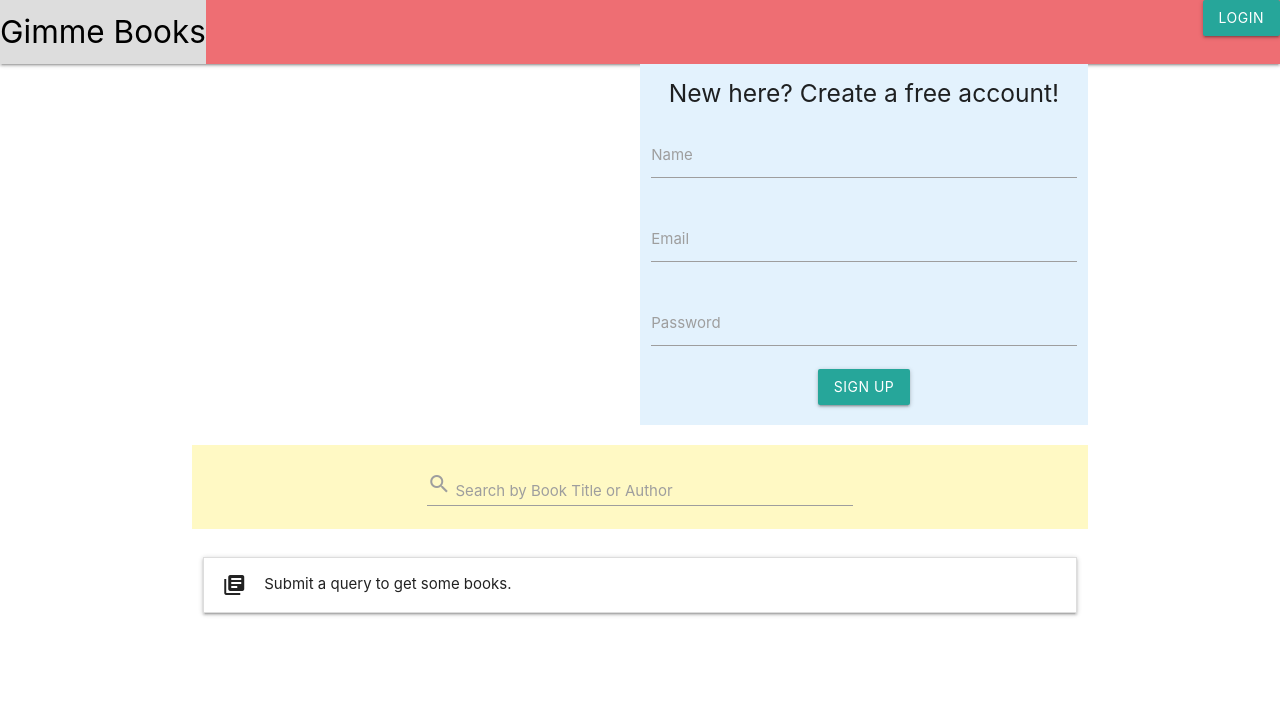
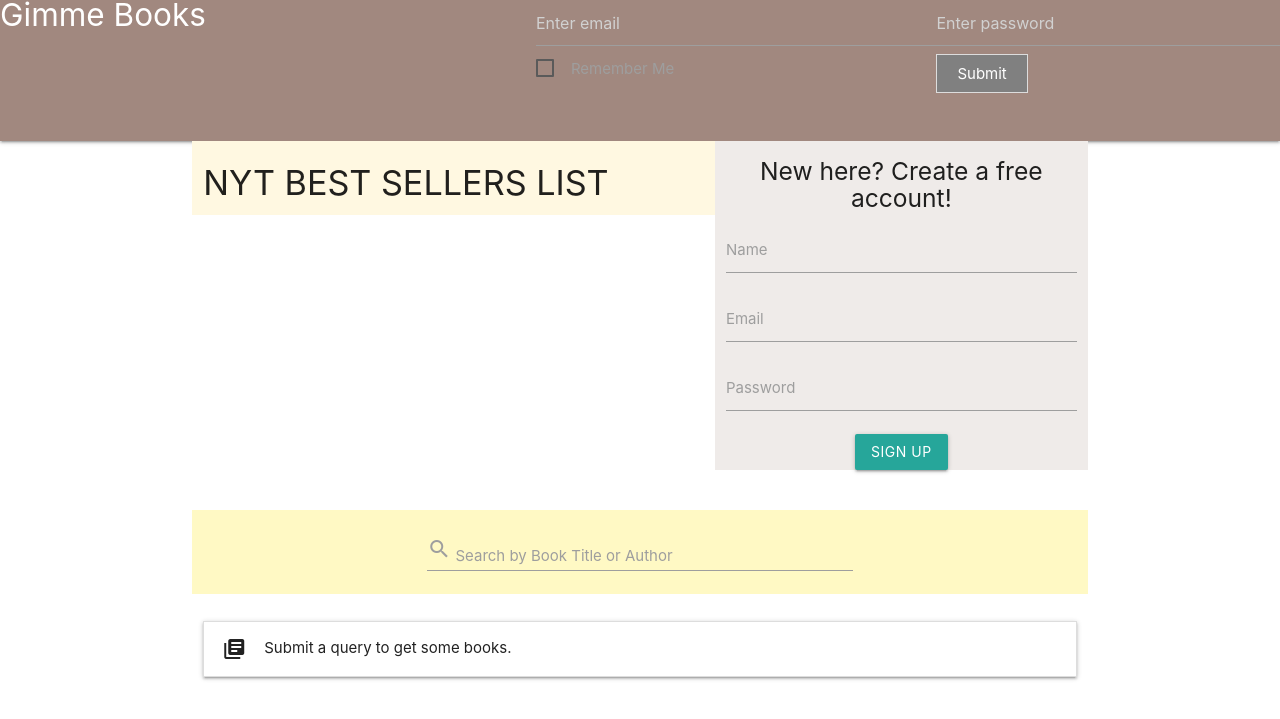
Before and after one commit to homr0/GimmeBooks, a Node server app: page / in a window 1280 px wide. Shown: the top 719 px of the page. Run offline with Node 20, Linux system fonts and the light colour scheme; some libraries are stand-ins or nearby versions.

Commit message:
added best sellers list

```diff
--- a/public/js/books.js
+++ b/public/js/books.js
@@ -1,5 +1,6 @@
-$(document).ready(function() {
-  $("#bookForm").submit(function() {
+// Book search API
+$(document).ready(function () {
+  $("#bookForm").submit(function () {
     var search = $("#search_bar").val();
     console.log(search);
     if (search === "") {
@@ -7,7 +8,7 @@
     } else {
       $.get(
         (query = "https://www.googleapis.com/books/v1/volumes?q=" + search),
-        function(response) {
+        function (response) {
           console.log(response);
 
           $("#search_results .search_book").remove();
@@ -67,7 +68,7 @@
 
               var isbn = $("<p>").html(
                 "<strong>ISBN:</strong> " +
-                  book.industryIdentifiers[0].identifier
+                book.industryIdentifiers[0].identifier
               );
 
               var summary = $("<p>")
@@ -94,3 +95,59 @@
     return false;
   });
 });
+// ------------------------------------------------------------------------------------------------------------
+// Best Sellers API
+
+fetch('https://api.nytimes.com/svc/books/v3/lists.json?list-name=hardcover-fiction&api-key=i4tEIlfDSdFNPbi0sTkQAEpr39J3y9ct', {
+  method: 'get',
+})
+  .then(response => { return response.json(); })
+  .then(json => { updateBestSellers(json); })
+  .catch(error => {
+    console.log('NYT API Error: Defaulting to nytimes archival data.');
+    updateBestSellers(nytimesArchive);
+  });
+
+function updateBestSellers(nytimesBestSellers) {
+  nytimesBestSellers.results.forEach(function (book) {
+    var isbn = book.isbns[1].isbn10;
+    var bookInfo = book.book_details[0];
+    var lastWeekRank = book.rank_last_week || 'n/a';
+    var weeksOnList = book.weeks_on_list || 'New this week!';
+    var listing =
+      '<div id="' + book.rank + '" class="entry">' +
+      '<p>' +
+      '<img src="https://s3-us-west-2.amazonaws.com/s.cdpn.io/387928/book%20placeholder.png" class="book-cover" id="cover-' + book.rank + '">' +
+      '</p>' +
+      '<h5><a href="' + book.amazon_product_url + '" target="_blank">' + bookInfo.title + '</a></h5>' +
+      '<h5>By ' + bookInfo.author + '</h5>' +
+      '<h5 class="publisher">' + bookInfo.publisher + '</h5>' +
+      '<p>' + bookInfo.description + '</p>' +
+      '<div class="stats">' +
+      '<hr>' +
+      '<p>Last Week: ' + lastWeekRank + '</p>' +
+      '<p>Weeks on list: ' + weeksOnList + '</p>' +
+      '</div>' +
+      '</div>';
+
+    $('#best-seller-titles').append(listing);
+    $('#' + book.rank).attr('nyt-rank', book.rank);
+
+    updateCover(book.rank, isbn);
+  });
+}
+
+function updateCover(id, isbn) {
+  fetch('https://www.googleapis.com/books/v1/volumes?q=isbn:' + isbn + "&key=AIzaSyBLhwxX1QfAGMc4UTOm61PH8B37krLW59Y", {
+    method: 'get'
+  })
+    .then(response => { return response.json(); })
+    .then(data => {
+      var img = data.items[0].volumeInfo.imageLinks.thumbnail;
+      img = img.replace(/^http:\/\//i, 'https://');
+      $('#cover-' + id).attr('src', img);
+    })
+    .catch(error => {
+      console.log(error);
+    });
+}
--- a/public/styles/styles.css
+++ b/public/styles/styles.css
@@ -9,7 +9,7 @@
   background-color: #e9e9e9;
 } */
 
-Navbar links
+/* Navbar links
 .topnav a {
   float: left;
   display: block;
@@ -18,36 +18,36 @@
   padding: 14px 16px;
   text-decoration: none;
   font-size: 17px;
-}
+} */
 
 /* Navbar links on mouse-over */
-.topnav a:hover {
+/* .topnav a:hover {
   background-color: #ddd;
   color: black;
 }
 
 /* Active/current link */
-.topnav a.active {
+/* .topnav a.active {
   background-color: #2196F3;
   color: white;
 }
 
 /* Style the input container */
-.topnav .login-container {
+/* .topnav .login-container {
   float: right;
-}
+} */ */
 
 /* Style the input field inside the navbar */
-.topnav input[type=text] {
+/* .topnav input[type=text] {
   padding: 6px;
   margin-top: 8px;
   font-size: 14px;
   border: none;
   width: 150px; /* adjust as needed (as long as it doesn't break the topnav) */
-}
+/* }
 
 /* Style the button inside the input container */
-.topnav .login-container button {
+/* .topnav .login-container button {
   float: right;
   padding: 6px;
   margin-top: 8px;
@@ -56,9 +56,9 @@
   font-size: 17px;
   border: none;
   cursor: pointer;
-}
+} */
 
-.topnav .login-container button:hover {
+/* .topnav .login-container button:hover {
   background: #ccc;
 }
 .dropdown-content{
@@ -66,10 +66,47 @@
   width: 400px !important;
   left: unset !important;
   right: 0;
+}  */
+/* Style the form - display items horizontally */
+.form-inline {
+  display: flex;
+  flex-flow: row wrap;
+  align-items: center;
 }
 
+/* Add some margins for each label */
+.form-inline label {
+  margin: 5px 10px 5px 0;
+}
+
+/* Style the input fields */
+.form-inline input {
+  vertical-align: middle;
+  margin: 5px 10px 5px 0;
+  padding: 10px;
+  /* background-color: #fff; */
+  border: 1px solid black;
+  text:  black
+}
+
+/* Style the submit button */
+.form-inline button {
+  padding: 10px 20px;
+  background-color: grey;
+  border: 1px solid #ddd;
+  color: white;
+}
+
+.form-inline button:hover {
+  background-color: whitesmoke;
+}
+.nav-extended{
+  height:  50px;
+  line-height:  30px;
+}
+/* --------------------------------------------------------------------------------------------- */
 /* Add responsiveness - On small screens, display the navbar vertically instead of horizontally */
-@media screen and (max-width: 600px) {
+/* @media screen and (max-width: 600px) {
   .topnav .login-container {
     float: none;
   }
@@ -85,4 +122,4 @@
     border: 1px solid #ccc;
   }
 
-}
+} */
--- a/views/index.handlebars
+++ b/views/index.handlebars
@@ -3,44 +3,60 @@
   <div id="banner" class="row">
 
     <div class="entry">
-      {{#if loggedIn}}
-      <div class="col s12 m6">
-        <h3>Your Recommendations:</h3>
+      {{!-- {{#if loggedIn}} --}}
+      <div class="col s7 amber lighten-5" >
 
-        <ol>
+        <h4>NYT BEST SELLERS LIST</h4>
+
+        <div id="reviews">
+          <!-- reviews -->
+        </div>
+
+        <div id="best-seller-titles">
+          <!-- best sellers -->
+        </div>
+      </div>
+
+        {{!-- <ol>
           {{#each books}}
           <li>{{title}} by {{author}}</li>
           {{/each}}
         </ol>
       </div>
+      {{else}} --}}
 
 
-      {{else}}
 
-      <div class="col s12 offset-m6 m6 blue lighten-5 center">
+<div class="row">
+      <div class="col s5 offset  brown lighten-5 center">
         <h5>New here? Create a free account!</h5>
 
-        <div class="row">
-          <div class="input-field col s12">
+
+          <form>
+          <div class="input-field ">
             <input id="user_name" type="text" class="validate">
             <label for="user_name">Name</label>
           </div>
-          <div class="input-field col s12">
+          <div class="input-field ">
             <input id="signEmail" type="email" class="validate">
             <label for="signEmail">Email</label>
           </div>
-          <div class="input-field col s12">
+          <div class="input-field ">
             <input id="signPassword" type="password" class="validate">
             <label for="signPassword">Password</label>
           </div>
 
-          <button id="signUpButton" class=" btn">Sign Up</button>
+         {{!-- <a class="waves-effect waves-light btn">Sign Up</a>  --}}
+         <button id="signUpButton" class=" btn">Sign Up</button>
+          </form>
         </div>
-
       </div>
+      </div>
+      {{!-- {{/if}} --}}
 
 
-      {{/if}}
+
+
     </div>
   </div>
 
--- a/views/layouts/main.handlebars
+++ b/views/layouts/main.handlebars
@@ -13,14 +13,13 @@
 
 <body>
   <header>
-    <nav>
+    <nav class="nav-extended  brown lighten-2">
 
-      <div class="topnav">
+      {{!-- <div class="topnav">
         <div class="row">
-          <a href="/" class="brand-logo">Gimme Books</a>
+          <a href="/" class="brand-logo">Gimme Books</a> --}}
           <!-- Dropdown Trigger -->
-          <a class='dropdown-trigger btn right' href='#' data-target='login'>Login</a>
-
+          {{!-- <a class='dropdown-trigger btn right' href='#' data-target='login'>Login</a>
           <!-- Dropdown Structure -->
           <ul id='login' class='dropdown-content'>
             <li><input id="loginEmail" type="email">Email</li>
@@ -30,15 +29,39 @@
               <span>Remember Me</span>
             </label>
             <button id="loginButton" class="btn right ">Submit</button>
+          </ul> --}}
+
+          <div class="nav-wrapper  ">
+            <a href="/" class="brand-logo left">Gimme Books</a>
+            <ul id="login" class="right hide-on-med-and-down">
+              <form class="form-inline" action="/action_page.php">
+                <li><input type="email" id="loginEmail" placeholder="Enter email" name="email">
+                  <label>
+                    <input type="checkbox" />
+                    <span>Remember Me</span>
+                  </label></li>
+                <li><input type="password" id="loginPassword" placeholder="Enter password" name="password">
+                  <button type="submit" id="loginButton">Submit</button></li>
+            </ul>
+
+          </div>
+
+          <div class="nav-content">
+            <ul class="tabs tabs-transparent">
+            </ul>
+          </div>
 
 
-          </ul>
 
 
+
+
+          </form>
+
+          {{!--
         </div>
-      </div>
-      </div>
-      </div>
+      </div> --}}
+
     </nav>
   </header>
 
```
